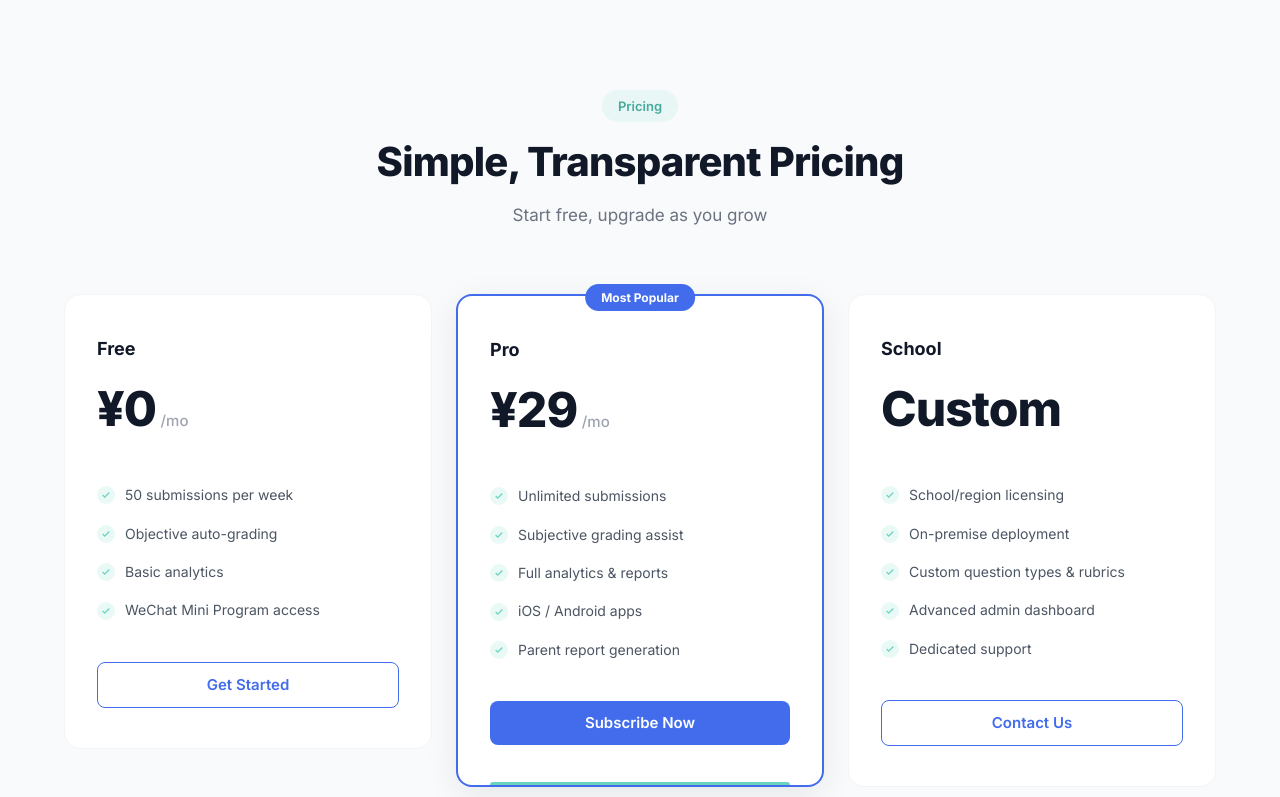
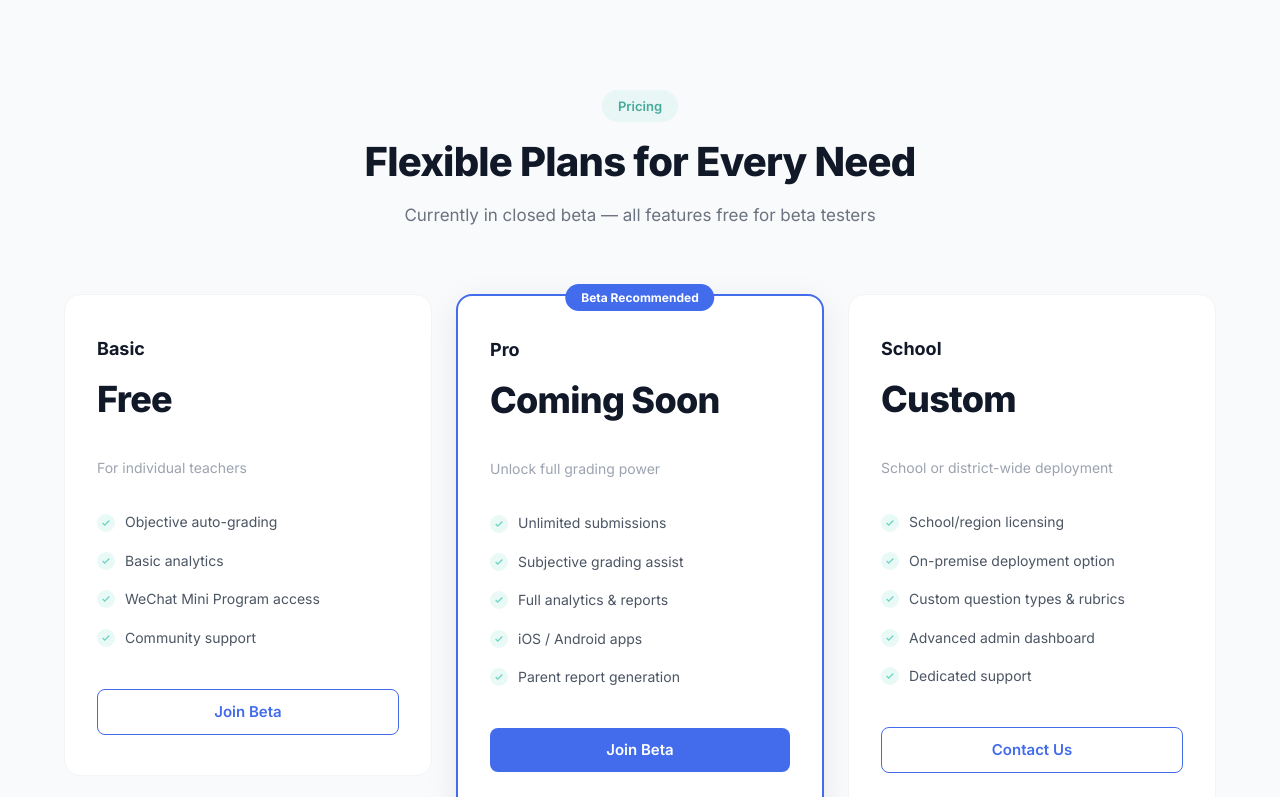
Before and after one commit to jiahe-chen/gradenow-website, a plain HTML site: page index.html in a window 1280 px wide. Shown: the part 3620-4417 px from the top of the page. Drawn offline with Linux system fonts and the light colour scheme.

Commit message:
pricing update

```diff
--- a/index.html
+++ b/index.html
@@ -291,53 +291,54 @@
     <div class="container">
       <div class="section-header">
         <div class="section-badge" data-zh="定价方案" data-en="Pricing">Pricing</div>
-        <h2 class="section-title" data-zh="简单透明的定价" data-en="Simple, Transparent Pricing">Simple, Transparent Pricing</h2>
-        <p class="section-desc" data-zh="从免费开始，按需升级" data-en="Start free, upgrade as you grow">Start free, upgrade as you grow</p>
+        <h2 class="section-title" data-zh="灵活的方案，适配不同需求" data-en="Flexible Plans for Every Need">Flexible Plans for Every Need</h2>
+        <p class="section-desc" data-zh="目前处于内测阶段，内测用户可免费体验全部功能" data-en="Currently in closed beta — all features free for beta testers">Currently in closed beta — all features free for beta testers</p>
       </div>
       <div class="pricing-grid">
         <div class="pricing-card">
-          <div class="pricing-name" data-zh="免费版" data-en="Free">Free</div>
+          <div class="pricing-name" data-zh="基础版" data-en="Basic">Basic</div>
           <div class="pricing-price">
-            <span class="price-amount">¥0</span>
-            <span class="price-period" data-zh="/月" data-en="/mo">/mo</span>
+            <span class="price-amount" data-zh="免费" data-en="Free">Free</span>
           </div>
+          <p class="pricing-subtitle" data-zh="适合个人教师日常使用" data-en="For individual teachers">For individual teachers</p>
           <ul class="pricing-features">
-            <li data-zh="每周 50 份提交" data-en="50 submissions per week">50 submissions per week</li>
             <li data-zh="客观题自动批改" data-en="Objective auto-grading">Objective auto-grading</li>
             <li data-zh="基础数据分析" data-en="Basic analytics">Basic analytics</li>
             <li data-zh="微信小程序访问" data-en="WeChat Mini Program access">WeChat Mini Program access</li>
+            <li data-zh="社区支持" data-en="Community support">Community support</li>
           </ul>
-          <a href="#cta" class="btn btn-outline btn-full" data-zh="免费开始" data-en="Get Started">Get Started</a>
+          <a href="#cta" class="btn btn-outline btn-full" data-zh="申请内测" data-en="Join Beta">Join Beta</a>
         </div>
         <div class="pricing-card featured">
-          <div class="pricing-popular" data-zh="最受欢迎" data-en="Most Popular">Most Popular</div>
+          <div class="pricing-popular" data-zh="内测推荐" data-en="Beta Recommended">Beta Recommended</div>
           <div class="pricing-name" data-zh="专业版" data-en="Pro">Pro</div>
           <div class="pricing-price">
-            <span class="price-amount">¥29</span>
-            <span class="price-period" data-zh="/月" data-en="/mo">/mo</span>
+            <span class="price-amount" data-zh="即将公布" data-en="Coming Soon">Coming Soon</span>
           </div>
+          <p class="pricing-subtitle" data-zh="解锁全部批改能力" data-en="Unlock full grading power">Unlock full grading power</p>
           <ul class="pricing-features">
-            <li data-zh="无限提交" data-en="Unlimited submissions">Unlimited submissions</li>
+            <li data-zh="无限提交量" data-en="Unlimited submissions">Unlimited submissions</li>
             <li data-zh="主观题辅助批改" data-en="Subjective grading assist">Subjective grading assist</li>
             <li data-zh="完整数据分析与报告" data-en="Full analytics & reports">Full analytics & reports</li>
             <li data-zh="iOS / Android 应用" data-en="iOS / Android apps">iOS / Android apps</li>
             <li data-zh="家长报告生成" data-en="Parent report generation">Parent report generation</li>
           </ul>
-          <a href="#cta" class="btn btn-primary btn-full" data-zh="立即订阅" data-en="Subscribe Now">Subscribe Now</a>
+          <a href="#cta" class="btn btn-primary btn-full" data-zh="申请内测" data-en="Join Beta">Join Beta</a>
         </div>
         <div class="pricing-card">
           <div class="pricing-name" data-zh="学校版" data-en="School">School</div>
           <div class="pricing-price">
-            <span class="price-amount" data-zh="定制" data-en="Custom">Custom</span>
+            <span class="price-amount" data-zh="定制方案" data-en="Custom">Custom</span>
           </div>
+          <p class="pricing-subtitle" data-zh="按学校或区域整体部署" data-en="School or district-wide deployment">School or district-wide deployment</p>
           <ul class="pricing-features">
             <li data-zh="按学校/区域授权" data-en="School/region licensing">School/region licensing</li>
-            <li data-zh="私有化部署选项" data-en="On-premise deployment">On-premise deployment</li>
+            <li data-zh="私有化部署选项" data-en="On-premise deployment option">On-premise deployment option</li>
             <li data-zh="自定义题型与评分标准" data-en="Custom question types & rubrics">Custom question types & rubrics</li>
             <li data-zh="高级管理后台" data-en="Advanced admin dashboard">Advanced admin dashboard</li>
             <li data-zh="专属技术支持" data-en="Dedicated support">Dedicated support</li>
           </ul>
-          <a href="#cta" class="btn btn-outline btn-full" data-zh="联系我们" data-en="Contact Us">Contact Us</a>
+          <a href="mailto:contact@yas-ai.cn" class="btn btn-outline btn-full" data-zh="联系我们" data-en="Contact Us">Contact Us</a>
         </div>
       </div>
     </div>
@@ -384,12 +385,12 @@
     <div class="container">
       <div class="cta-content">
         <h2 class="cta-title" data-zh="准备好让批改效率提升 10 倍了吗？" data-en="Ready to Grade 10x Faster?">Ready to Grade 10x Faster?</h2>
-        <p class="cta-desc" data-zh="加入试用等候名单，成为首批体验 AI 智能批改的教师" data-en="Join the waitlist and be among the first teachers to experience AI-powered grading">Join the waitlist and be among the first teachers to experience AI-powered grading</p>
+        <p class="cta-desc" data-zh="我们正在内测中，名额有限。留下邮箱，成为首批体验 AI 智能批改的教师。" data-en="We're in closed beta with limited spots. Leave your email to be among the first teachers to experience AI-powered grading.">We're in closed beta with limited spots. Leave your email to be among the first teachers to experience AI-powered grading.</p>
         <form class="cta-form" onsubmit="handleSubmit(event)">
           <input type="email" class="cta-input" placeholder="your@email.com" data-zh-placeholder="请输入邮箱地址" data-en-placeholder="your@email.com" required>
-          <button type="submit" class="btn btn-primary btn-lg" data-zh="加入等候名单" data-en="Join Waitlist">Join Waitlist</button>
+          <button type="submit" class="btn btn-primary btn-lg" data-zh="申请内测资格" data-en="Apply for Beta">Apply for Beta</button>
         </form>
-        <p class="cta-note" data-zh="免费开始 · 无需信用卡 · 随时取消" data-en="Free to start · No credit card required · Cancel anytime">Free to start · No credit card required · Cancel anytime</p>
+        <p class="cta-note" data-zh="内测免费 · 名额有限 · 也可直接联系 contact@yas-ai.cn" data-en="Beta is free · Limited spots · Or email us at contact@yas-ai.cn">Beta is free · Limited spots · Or email us at contact@yas-ai.cn</p>
       </div>
     </div>
   </section>
@@ -414,7 +415,7 @@
             <h4 data-zh="公司" data-en="Company">Company</h4>
             <a href="#about" data-zh="关于我们" data-en="About">About</a>
             <a href="#" data-zh="加入团队" data-en="Careers">Careers</a>
-            <a href="#" data-zh="联系我们" data-en="Contact">Contact</a>
+            <a href="mailto:contact@yas-ai.cn" data-zh="联系我们 contact@yas-ai.cn" data-en="contact@yas-ai.cn">contact@yas-ai.cn</a>
           </div>
           <div class="footer-col">
             <h4 data-zh="法律" data-en="Legal">Legal</h4>
--- a/style.css
+++ b/style.css
@@ -790,7 +790,7 @@ img { max-width: 100%; height: auto; }
 }
 
 .price-amount {
-  font-size: 48px;
+  font-size: 36px;
   font-weight: 800;
   color: var(--gray-900);
   letter-spacing: -0.02em;
@@ -800,6 +800,12 @@ img { max-width: 100%; height: auto; }
   font-size: 15px;
   color: var(--gray-400);
   font-weight: 500;
+}
+
+.pricing-subtitle {
+  font-size: 14px;
+  color: var(--gray-400);
+  margin-bottom: 24px;
 }
 
 .pricing-features {
```
